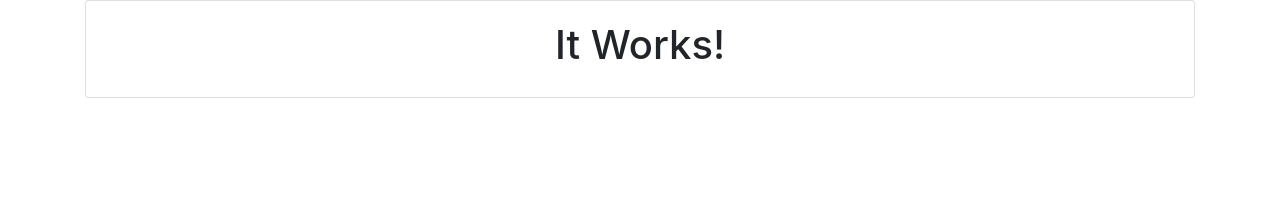
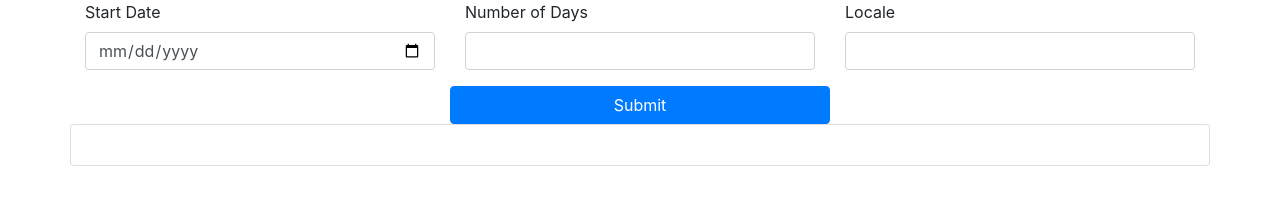
Before and after one commit to dannodan/live-assessment, a plain HTML site: page index.html in a window 1280 px wide. Drawn offline with nearby package versions, Linux system fonts and the light colour scheme.

Commit message:
Form Setup

```diff
--- a/index.html
+++ b/index.html
@@ -10,9 +10,38 @@
 <body>
   <div id="app">
     <div class="container">
-      <div class="card">
-        <h1 class="card-body text-center">{{title}}</h1>
+      <form>
+        <div class="row">
+          <div class="form-group col-md-4">
+            <label>Start Date</label>
+            <input type="date" class="form-control" v-model="startDate"/>
+          </div>
+          <div class="form-group col-md-4">
+            <label>Number of Days</label>
+            <input type="number" class="form-control" v-model="days" min="0"/>
+          </div>
+          <div class="form-group col-md-4">
+            <label>Locale</label>
+            <input type="text" class="form-control" v-model="locale"/>
+          </div>
+        </div>
+      </form>
+      <div class="row">
+        <button type="button"
+          class="btn btn-primary col-md-4 offset-md-4"
+          v-on:click="render">
+          Submit
+        </button>
       </div>
+      <div class="row">
+      <div class="card col-md-12">
+        <div class="card-body">
+          <div>{{startDate}}</div>
+          <div>{{days}}</div>
+          <div>{{locale}}</div>
+        </div>
+      </div>
+    </div>
     </div>
   </div>
 
@@ -20,10 +49,14 @@
     var app = new Vue({
       el: '#app',
       data: {
-        title: "It Works!"
+        startDate: "",
+        days: "",
+        locale: ""
       },
       methods: {
-
+        "render": function() {
+          console.log("I'm Rendering");
+        }
       }
     })
   </script>
```
